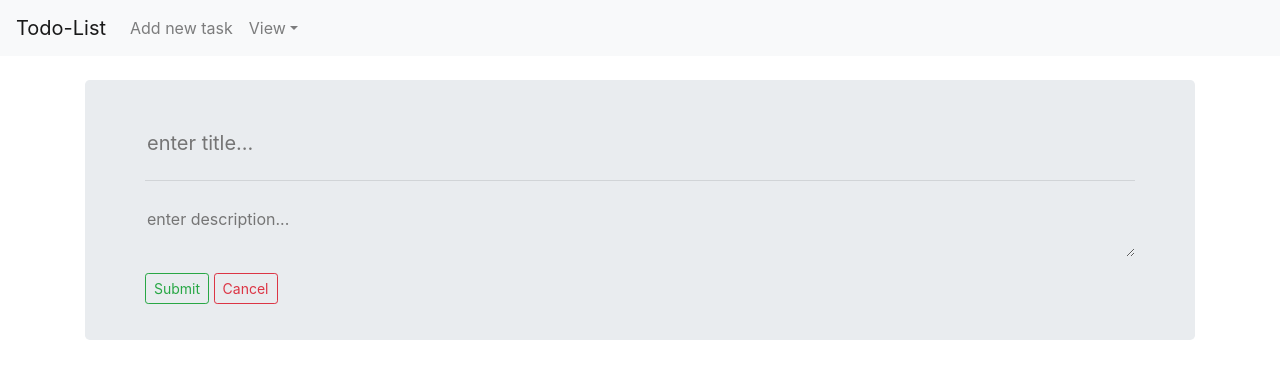
After one commit to lhutton1/to-do-list, a Flask app: page /addNewTask in a window 1280 px wide. The commit adds this page. Shown: the top 379 px of the page. Run offline with Flask 2, Linux system fonts and the light colour scheme; some libraries are stand-ins or nearby versions.

Commit message:
changed form to use flask-wtf

```diff
--- a/app/assets/styles.scss
+++ b/app/assets/styles.scss
@@ -38,6 +38,10 @@ nav.navbar {
   a, label {
     cursor: pointer;
   }
+
+  .dropdown-toggle {
+    margin-bottom: 0;
+  }
 }
 
 .task {
@@ -50,24 +54,6 @@ nav.navbar {
     margin-bottom: 20px;
   }
 
-  #edit-form {
-    input, textarea {
-      @include appearence(none);
-      background-color: transparent;
-      outline: none;
-      border: none;
-    }
-
-    input {
-      width: 60%;
-    }
-
-    textarea {
-      width: 100%;
-      min-height: 40px;
-    }
-  }
-
   .date-container {
     font-size: 10px;
     text-align: right;
@@ -75,3 +61,27 @@ nav.navbar {
     padding-top: 10px;
   }
 }
+
+.new-task{
+  padding: 50px 60px 20px 60px;
+
+  input#title, textarea#description {
+    @include appearence(none);
+    background-color: transparent;
+    outline: none;
+    border: none;
+  }
+
+  input#title {
+    width: 80%;
+  }
+
+  textarea#description {
+    width: 100%;
+    min-height: 50px;
+  }
+
+  .form-error {
+    color: red;
+  }
+}
--- a/app/forms.py
+++ b/app/forms.py
@@ -1,6 +1,7 @@
 from flask_wtf import FlaskForm
 from wtforms import StringField, TextAreaField, SubmitField
 from wtforms.validators import DataRequired
+
 
 class EditForm(FlaskForm):
     title = StringField('title',
@@ -12,3 +13,5 @@ class EditForm(FlaskForm):
         validators=[DataRequired()],
         render_kw={'placeholder' : 'enter description...'}
     )
+
+    submit = SubmitField('Submit')
--- a/app/static/styles.css
+++ b/app/static/styles.css
@@ -21,6 +21,8 @@ nav.navbar {
   margin-bottom: 30px; }
   nav.navbar a, nav.navbar label {
     cursor: pointer; }
+    nav.navbar .dropdown-toggle {
+      margin-bottom: 0; }
 
 .task {
   position: relative;
@@ -29,7 +31,15 @@ nav.navbar {
     z-index: 1;
     text-align: right;
     margin-bottom: 20px; }
-    .task #edit-form input, .task #edit-form textarea {
+    .task .date-container {
+      font-size: 10px;
+      text-align: right;
+      color: #666;
+      padding-top: 10px; }
+
+.new-task {
+  padding: 50px 60px 20px 60px; }
+  .new-task input#title, .new-task textarea#description {
     -webkit-appearance: none;
     -moz-appearance: none;
     -ms-appearance: none;
@@ -38,13 +48,10 @@ nav.navbar {
     background-color: transparent;
     outline: none;
     border: none; }
-      .task #edit-form input {
-        width: 60%; }
-        .task #edit-form textarea {
+    .new-task input#title {
+      width: 80%; }
+      .new-task textarea#description {
         width: 100%;
-          min-height: 40px; }
-  .task .date-container {
-    font-size: 10px;
-    text-align: right;
-    color: #666;
-    padding-top: 10px; }
+        min-height: 50px; }
+        .new-task .form-error {
+          color: red; }
--- a/app/templates/includes.html
+++ b/app/templates/includes.html
@@ -6,5 +6,4 @@
 <!-- javascript -->
 <script src="https://code.jquery.com/jquery-3.3.1.min.js" integrity="sha256-FgpCb/KJQlLNfOu91ta32o/NMZxltwRo8QtmkMRdAu8=" crossorigin="anonymous"></script>
 <script src="https://stackpath.bootstrapcdn.com/bootstrap/4.1.3/js/bootstrap.min.js" integrity="sha384-ChfqqxuZUCnJSK3+MXmPNIyE6ZbWh2IMqE241rYiqJxyMiZ6OW/JmZQ5stwEULTy" crossorigin="anonymous"></script>
-<script src="{{ url_for('static', filename='ajax_req.js') }}"></script>
 <script src="{{ url_for('static', filename='main.js') }}"></script>
--- a/app/templates/navigation.html
+++ b/app/templates/navigation.html
@@ -13,7 +13,7 @@
   <div class="collapse navbar-collapse" id="navbarSupportedContent">
     <ul class="navbar-nav mr-auto">
       <li class="nav-item">
-        <a id="new-task" class="nav-link">Add new task</a>
+        <a href="/addNewTask" id="new-task" class="nav-link">Add new task</a>
       </li>
       <li class="nav-item dropdown">
         <label class="nav-link dropdown-toggle" id="view" role="button" data-toggle="dropdown" aria-haspopup="true" aria-expanded="false">View</label>
--- /dev/null
+++ b/app/templates/new-task.html
@@ -0,0 +1,36 @@
+{% extends "base.html" %}
+{% block content %}
+<div id="content-container" class="container">
+  <div class="row">
+    <div class="col-12">
+      <div class="new-task jumbotron">
+        <form action="" method="post" novalidate>
+            {{ form.hidden_tag() }}
+            <h4 class="lead">
+              {{ form.title() }}
+              {% if form.title.errors %}
+                {% for error in form.title.errors %}
+                  <p class="form-error">{{ error }}</p>
+                {% endfor %}
+              {% endif %}
+            </h4>
+            <hr class="my-4">
+            <p>
+              {{ form.description() }}
+              {% if form.description.errors %}
+                {% for error in form.description.errors %}
+                  <p class="form-error">{{ error }}</p>
+                {% endfor %}
+              {% endif %}
+            </p>
+            {{ form.submit(class_='btn btn btn-outline-success btn-sm') }}
+
+            <button id="cancel-edit" type="button" class="btn btn btn-outline-danger btn-sm" aria-label="Cancel" onclick="document.location.href='/';">
+              Cancel
+            </button>
+        </form>
+      </div>
+    </div>
+  </div>
+</div>
+{% endblock %}
--- a/app/views.py
+++ b/app/views.py
@@ -14,9 +14,9 @@ the argument filterBy can be used to filter the tasks:
     -   any other argument means all tasks are displayed.
 """
 @app.route('/', methods=['GET'])
+@app.route('/index', methods=['GET'])
 def index():
     title = 'To-do List'
-    form = EditForm()
     taskOrderQuery = db.session.query(Task).order_by(Task.id.desc()).all()
 
     if request.method == 'GET':
@@ -29,70 +29,58 @@ def index():
 
     return render_template( 'index.html',
         title = title,
-        tasks = taskOrderQuery,
-        form = form
+        tasks = taskOrderQuery
     )
 
 """
-AJAX request to load tasks
+Add new task page
+
+Provides a form to create a new task.
 """
-@app.route('/deleteTask', methods=['POST'])
-def deleteTask():
-    # parse JSON
-    data = json.loads(request.data)
-    task_parent_id = int(data.get('parentId').split('-')[1])
+@app.route('/addNewTask', methods=['GET', 'POST'])
+def addNewTask():
+    form = EditForm()
 
-    # detect which action has been pressed and perform relevent database action.
-    try:
-        db.session.delete(Task.query.get(task_parent_id))
+    if form.validate_on_submit():
+        newTask = Task(title=form.title.data, description=form.description.data, completed=False, dateAdded=datetime.datetime.now())
+        db.session.add(newTask)
         db.session.commit()
-        return json.dumps({'status': 'OK', 'response': 'task deleted', 'reload': True})
-    except:
-        return json.dumps({'status': 'ERROR', 'response': 'task could not be deleted'})
+
+        return redirect('/')
+
+    return render_template('new-task.html', title='Add New Task', form=form)
+
 
 """
-AJAX request to edit task in the database
+Remove a task
 """
-@app.route('/editTask', methods=['POST'])
-def editTask():
-    data = json.loads(request.data)
-    task_parent_id = int(data.get('parentId').split('-')[1])
-    title = data.get('title')
-    description = data.get('description')
+@app.route('/removeTask', methods=['GET'])
+def removeTask():
+    if request.method == 'GET':
+        taskID = request.args.get("taskId", type = int)
 
-    try:
-        task = Task.query.get(task_parent_id)
-        task.title = title
-        task.description = description
+        db.session.delete(Task.query.get(taskID))
         db.session.commit()
-        return json.dumps({'status': 'OK', 'response': 'task edited', 'reload': True, 'data': [title, description]})
-    except:
-        return json.dumps({'status': 'ERROR', 'response': 'task could not be edited'})
+
+    return redirect('/')
+
 
 """
-AJAX request to add task to the database
+Mask task as complete or incomplete
 """
-@app.route('/newTask', methods=['POST'])
-def newTask():
-    newTask = Task(title='Not set', description='Not set', completed=False, dateAdded=datetime.datetime.now())
-    db.session.add(newTask)
-    db.session.commit()
+@app.route('/markTask', methods=['GET'])
+def markTask():
+    if request.method == 'GET':
+        taskID = request.args.get("taskId", type = int)
+        complete = request.args.get("complete", type = str)
 
-    return json.dumps({'status': 'OK', 'response': 'new task', 'reload': True, 'newTaskId': newTask.id})
+        if complete == "True":
+            task = Task.query.get(taskID)
+            task.completed = True
+        elif complete == "False":
+            task = Task.query.get(taskID)
+            task.completed = False
 
-"""
-AJAX request to change completed state of a task
-"""
-@app.route('/changeComplete', methods=['POST'])
-def changeComplete():
-    data = json.loads(request.data)
-    task_parent_id = int(data.get('parentId').split('-')[1])
-    completed = data.get('completed')
+        db.session.commit()
 
-    try:
-        task = Task.query.get(task_parent_id)
-        task.completed = completed
-        db.session.commit()
-        return json.dumps({'status': 'OK', 'response': 'change complete', 'completed': completed, 'reload': True})
-    except:
-        return json.dumps({'status': 'ERROR', 'response': 'task could not be edited'})
+    return redirect('/')
```
Also changed, not shown: app/static/main.js (+0 -144 lines), app/templates/task.html (+3 -25 lines), app.db, app/static/ajax_req.js (deleted). Lines whose indentation alone changed are shown as unchanged.
